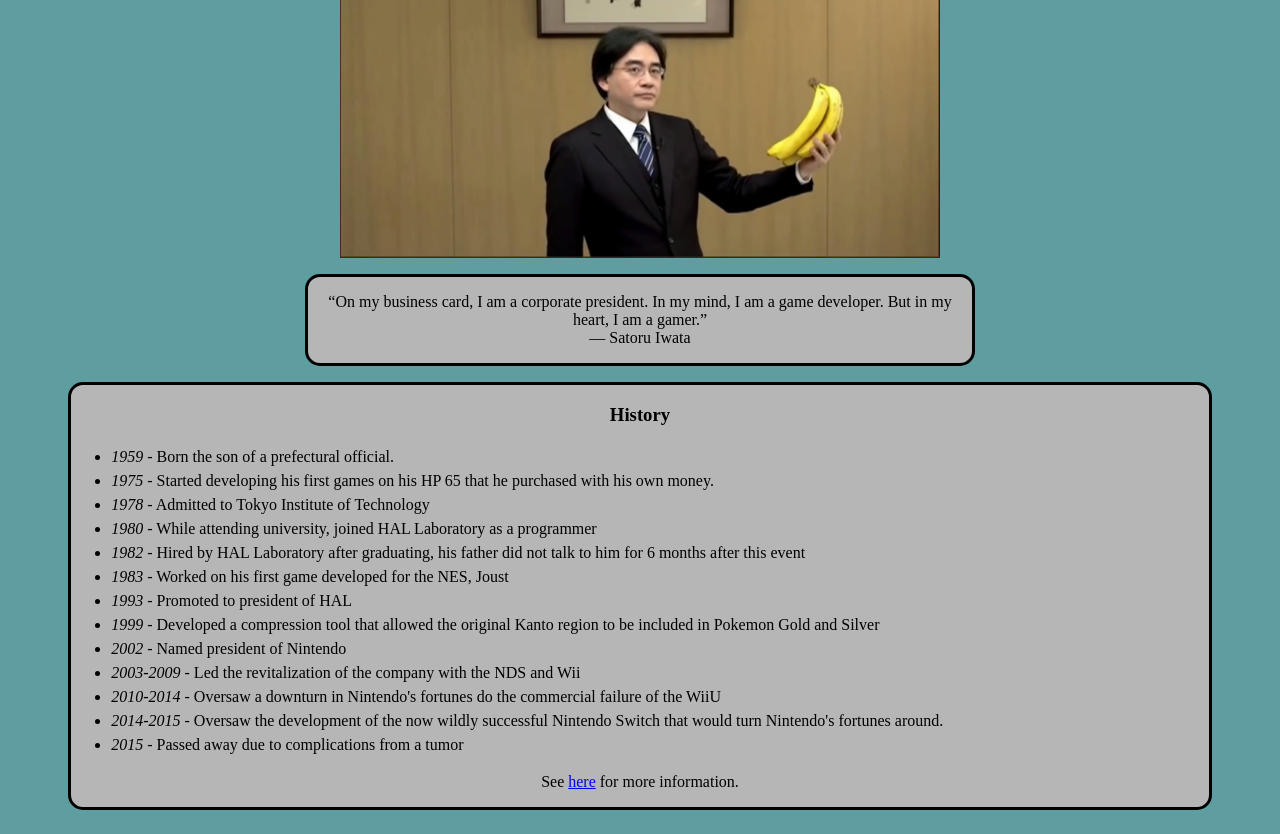
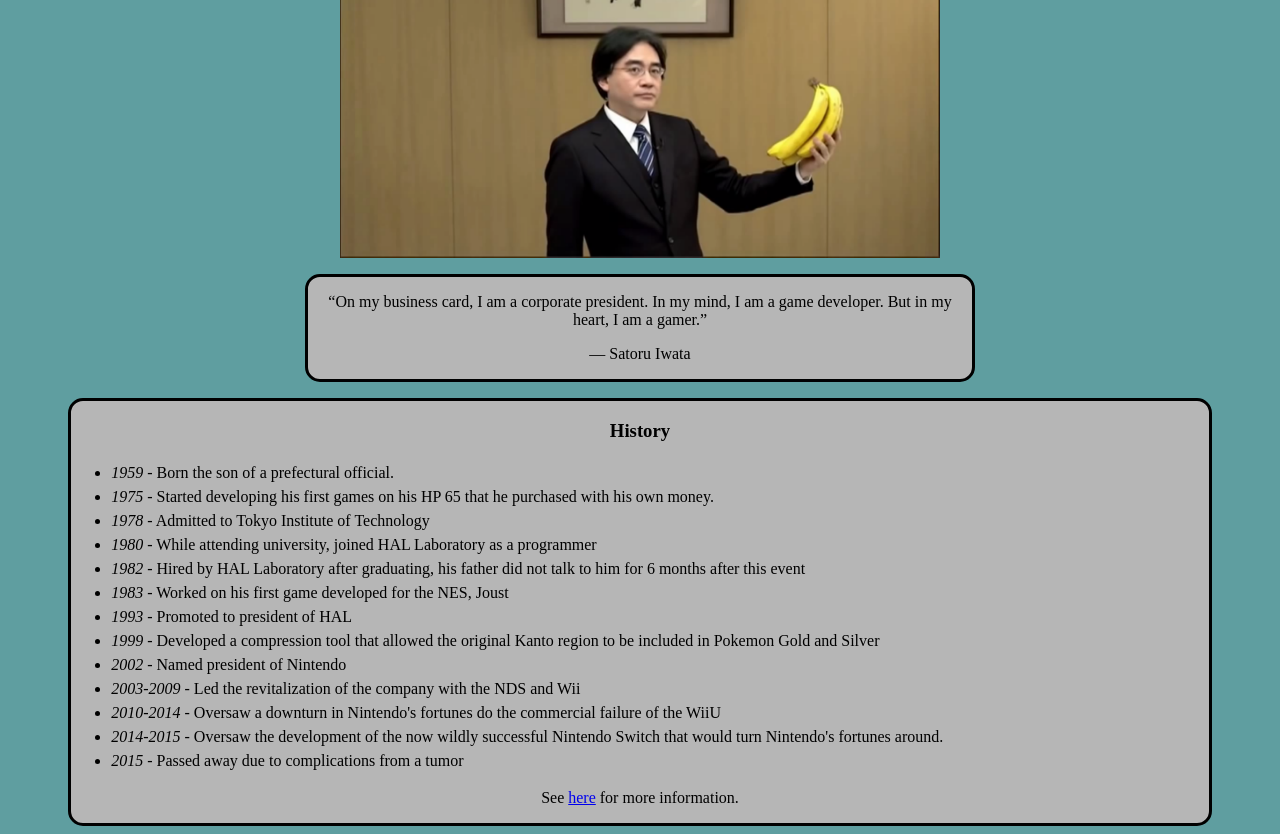
Before and after one commit to johnking205/Satoru-Tribute, a plain HTML site: page index.html in a window 1280 px wide. Shown: the part 87-921 px from the top of the page. Drawn offline with Linux system fonts and the light colour scheme; a script that the page names is missing.

Commit message:
viewport tag and a few clean code fixes such as adding missing closing tags

```diff
--- a/index.html
+++ b/index.html
@@ -1,6 +1,8 @@
 <!DOCTYPE html lang="en-US">
 <html>
 <head>
+  <meta name="viewport" content="width=device-width, initial-scale=1">
+
   <meta charset="utf-8">
   <meta name="author" content="John Sterrett" />
   <meta name="description" content="John Sterrett Front-End Engineer HTML CSS JS" />
@@ -17,8 +19,8 @@
     <img src="images/banana.png">
   </div>
   <div class="quote-box">
-            <p>“On my business card, I am a corporate president. In my mind, I am a game developer. But in my heart, I am a gamer.”
-<br>— Satoru Iwata</p>
+    <p>“On my business card, I am a corporate president. In my mind, I am a game developer. But in my heart, I am a gamer.”</p>
+    <p>— Satoru Iwata</p>
   </div>
   <div class="info-box">
     <h3>History</h3>
```
Lines whose indentation alone changed are shown as unchanged.
